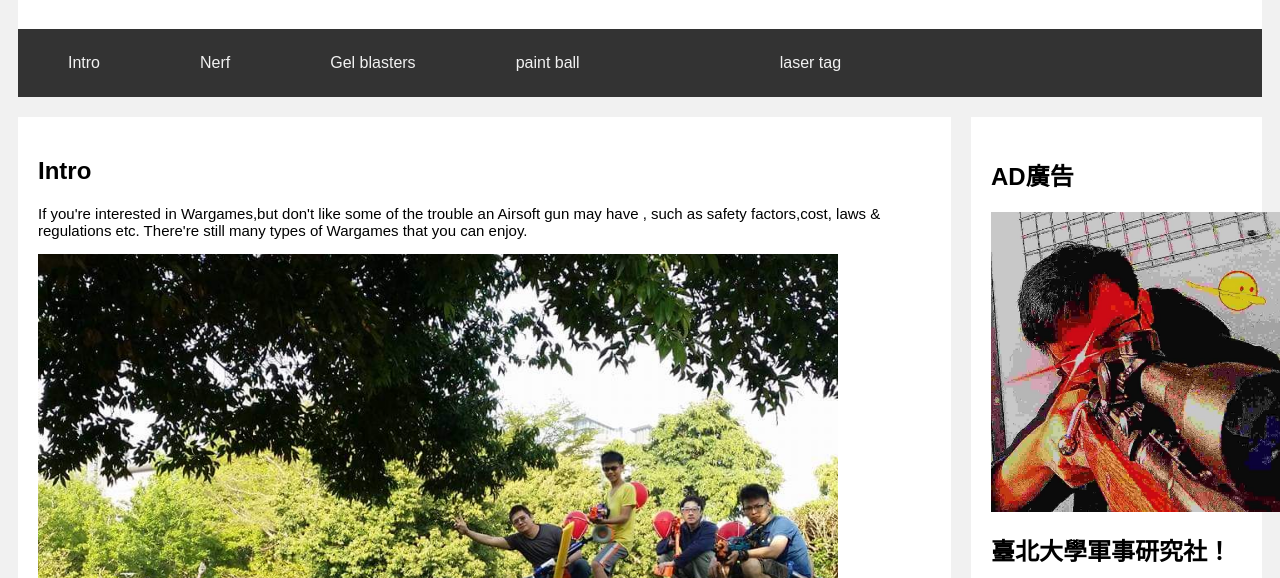
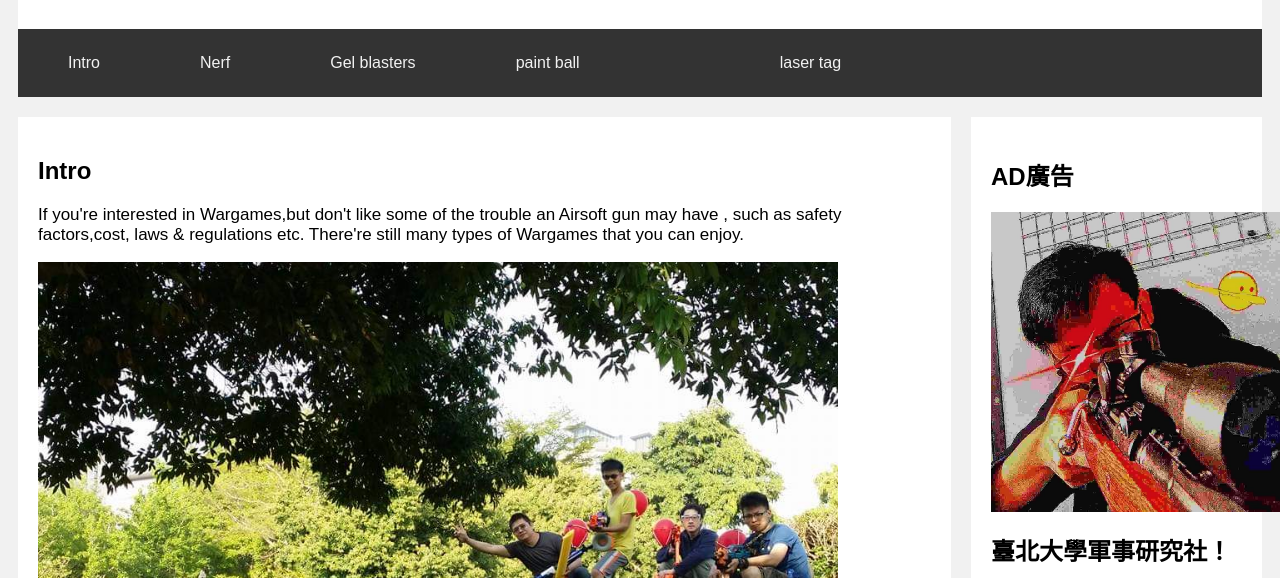
Before and after one commit to Rainyman070/airsoftintro.github.io, a plain HTML site: page docs/final project/index.html in a window 1280 px wide. Shown: the part 222-800 px from the top of the page. Drawn offline with Linux system fonts and the light colour scheme.

Commit message:
Update index.html

```diff
--- a/docs/final project/index.html
+++ b/docs/final project/index.html
@@ -95,7 +95,7 @@ body {
     width: 100%;
   }
 }
-p{font-size:15px}
+p{font-size:17px}
 
 </style>
 </head>
```
